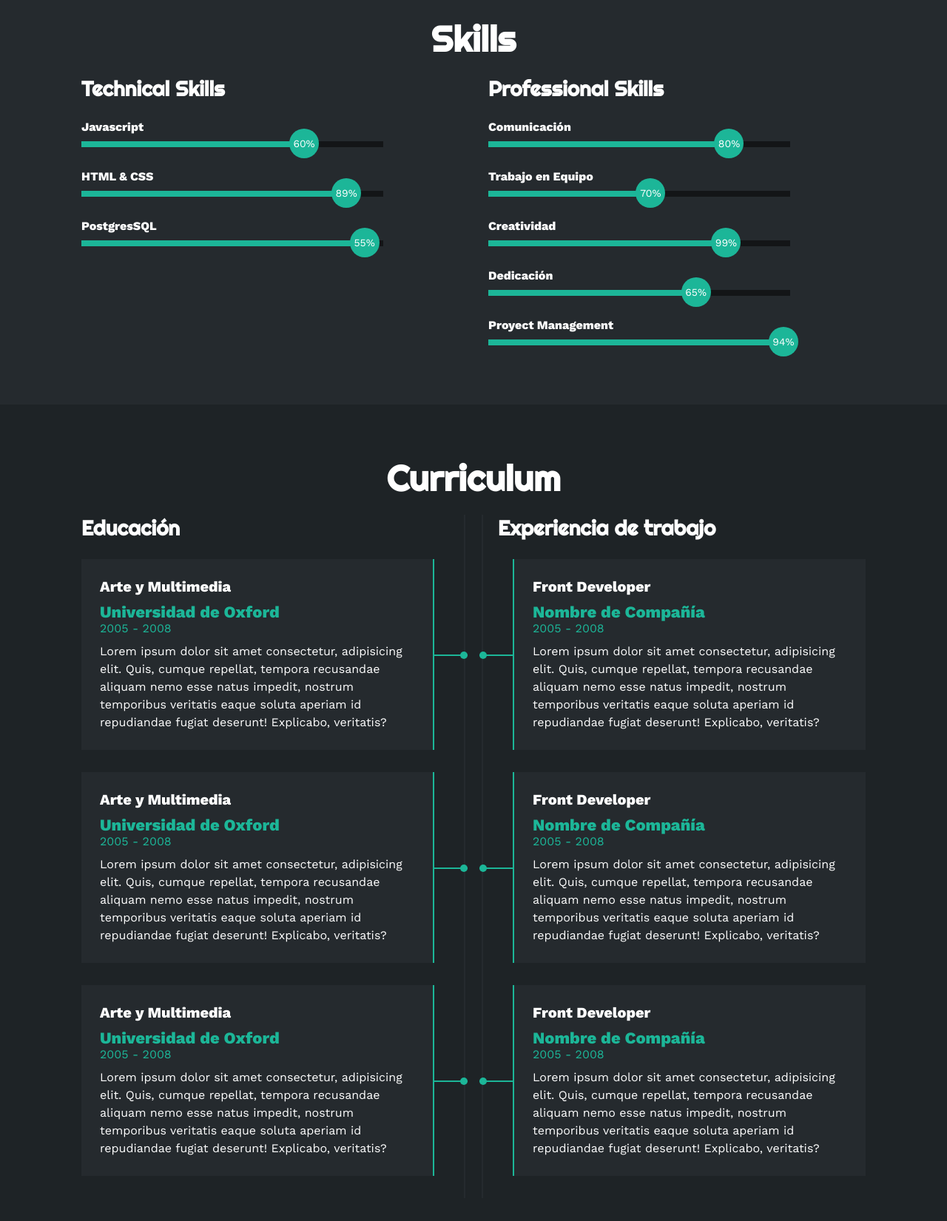
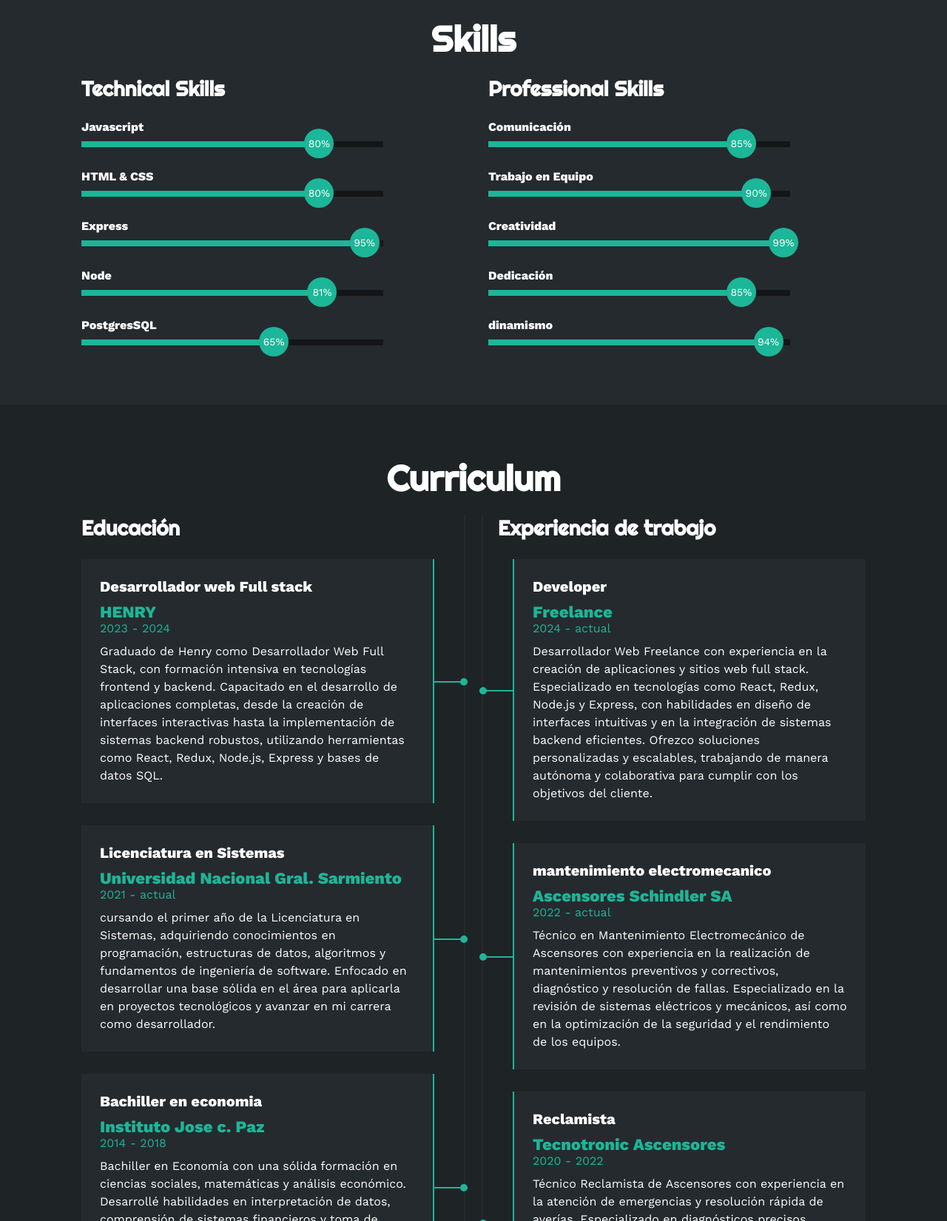
Before and after one commit to joshuaavalo/Portfolio-Joshua, a plain HTML site: page index.html in a window 1280 px wide. Shown: the part 1798-3449 px from the top of the page at 74% size. Drawn offline with nearby package versions, Linux system fonts and the light colour scheme.

Commit message:
actualizacion sobre mi1

```diff
--- a/index.html
+++ b/index.html
@@ -56,7 +56,7 @@
             <p>
                 <span>Hola, soy Joshua Avalo.</span> Un Desarrollador Full Stack apasionado por la tecnología y el deporte.
                 Después de una carrera en el rubro del transporte vertical, decidí redirigir mi camino profesional hacia el mundo IT.
-                Desde inicios de 2023, me he capacitado intensivamente en desarrollo web y actualmente estoy en busca de nuevas oportunidades para aplicar y expandir mis conocimientos.
+                Desde inicios de 2023, me he capacitado intensivamente en el desarrollo web y actualmente estoy buscando nuevas oportunidades para aplicar y expandir mis conocimientos.
                 Durante el último año, he desarrollado aplicaciones web de forma autodidacta, mejorando mis habilidades constantemente.
               </p>
 
@@ -67,7 +67,7 @@
               </ul><br>
 
               <p>
-                A mis 24 años, cuento con una amplia experiencia laboral en el rubro del transporte vertical.
+                A mis 25 años, cuento con una amplia experiencia laboral en el rubro del transporte vertical.
                 Esta experiencia me ha ayudado a desarrollar una mentalidad proactiva, un enfoque en el aprendizaje continuo, y una gran capacidad para resolver problemas bajo presión.
                 Además, me comunico eficazmente en diversos contextos, adaptándome a las necesidades del entorno.
               </p>
@@ -169,7 +169,7 @@
                         <span>Javascript</span>
                         <div class="barra-skill">
                             <div class="progreso">
-                                <span>60%</span>
+                                <span>80%</span>
                             </div>
                         </div>
                     </div>
@@ -177,34 +177,34 @@
                         <span>HTML & CSS</span>
                         <div class="barra-skill">
                             <div class="progreso">
-                                <span>89%</span>
+                                <span>80%</span>
                             </div>
-                        </div>
-                    </div>
-                    <!--
-                    <div class="skill">
-                        {/*<span>Photoshop</span>
-                        <div class="barra-skill">
-                            <div class="progreso">
-                                <span>95%</span>
-                            </div>*/}
                         </div>
                     </div>
 
                     <div class="skill">
-                        <span>Wordpress</span>
+                        <span>Express</span>
+                        <div class="barra-skill">
+                            <div class="progreso">
+                                <span>95%</span>
+                            </div>
+                        </div>
+                    </div>
+
+                    <div class="skill">
+                        <span>Node</span>
                         <div class="barra-skill">
                             <div class="progreso">
                                 <span>81%</span>
                             </div>
                         </div>
                     </div>
-                    -->
+
                     <div class="skill">
                         <span>PostgresSQL</span>
                         <div class="barra-skill">
                             <div class="progreso">
-                                <span>55%</span>
+                                <span>65%</span>
                             </div>
                         </div>
                     </div>
@@ -216,7 +216,7 @@
                         <span>Comunicación</span>
                         <div class="barra-skill">
                             <div class="progreso">
-                                <span>80%</span>
+                                <span>85%</span>
                             </div>
                         </div>
                     </div>
@@ -224,7 +224,7 @@
                         <span>Trabajo en Equipo</span>
                         <div class="barra-skill">
                             <div class="progreso">
-                                <span>70%</span>
+                                <span>90%</span>
                             </div>
                         </div>
                     </div>
@@ -240,12 +240,12 @@
                         <span>Dedicación</span>
                         <div class="barra-skill">
                             <div class="progreso">
-                                <span>65%</span>
+                                <span>85%</span>
                             </div>
                         </div>
                     </div>
                     <div class="skill">
-                        <span>Proyect Management</span>
+                        <span>dinamismo</span>
                         <div class="barra-skill">
                             <div class="progreso">
                                 <span>94%</span>
@@ -265,28 +265,28 @@
                 <div class="col izquierda">
                     <h3>Educación</h3>
                     <div class="item izq">
-                        <h4>Arte y Multimedia</h4>
-                        <span class="casa">Universidad de Oxford</span>
-                        <span class="fecha">2005 - 2008</span>
-                        <p>Lorem ipsum dolor sit amet consectetur, adipisicing elit. Quis, cumque repellat, tempora recusandae aliquam nemo esse natus impedit, nostrum temporibus veritatis eaque soluta aperiam id repudiandae fugiat deserunt! Explicabo, veritatis?</p>
+                        <h4>Desarrollador web Full stack</h4>
+                        <span class="casa">HENRY</span>
+                        <span class="fecha">2023 - 2024</span>
+                        <p>Graduado de Henry como Desarrollador Web Full Stack, con formación intensiva en tecnologías frontend y backend. Capacitado en el desarrollo de aplicaciones completas, desde la creación de interfaces interactivas hasta la implementación de sistemas backend robustos, utilizando herramientas como React, Redux, Node.js, Express y bases de datos SQL.</p>
                         <div class="conectori">
                             <div class="circuloi"></div>
                         </div>
                     </div>
                     <div class="item izq">
-                        <h4>Arte y Multimedia</h4>
-                        <span class="casa">Universidad de Oxford</span>
-                        <span class="fecha">2005 - 2008</span>
-                        <p>Lorem ipsum dolor sit amet consectetur, adipisicing elit. Quis, cumque repellat, tempora recusandae aliquam nemo esse natus impedit, nostrum temporibus veritatis eaque soluta aperiam id repudiandae fugiat deserunt! Explicabo, veritatis?</p>
+                        <h4>Licenciatura en Sistemas</h4>
+                        <span class="casa">Universidad Nacional Gral. Sarmiento</span>
+                        <span class="fecha">2021 - actual</span>
+                        <p>cursando el primer año de la Licenciatura en Sistemas, adquiriendo conocimientos en programación, estructuras de datos, algoritmos y fundamentos de ingeniería de software. Enfocado en desarrollar una base sólida en el área para aplicarla en proyectos tecnológicos y avanzar en mi carrera como desarrollador.</p>
                         <div class="conectori">
                             <div class="circuloi"></div>
                         </div>
                     </div>
                     <div class="item izq">
-                        <h4>Arte y Multimedia</h4>
-                        <span class="casa">Universidad de Oxford</span>
-                        <span class="fecha">2005 - 2008</span>
-                        <p>Lorem ipsum dolor sit amet consectetur, adipisicing elit. Quis, cumque repellat, tempora recusandae aliquam nemo esse natus impedit, nostrum temporibus veritatis eaque soluta aperiam id repudiandae fugiat deserunt! Explicabo, veritatis?</p>
+                        <h4>Bachiller en economia</h4>
+                        <span class="casa">Instituto Jose c. Paz</span>
+                        <span class="fecha">2014 - 2018</span>
+                        <p>Bachiller en Economía con una sólida formación en ciencias sociales, matemáticas y análisis económico. Desarrollé habilidades en interpretación de datos, comprensión de sistemas financieros y toma de decisiones basadas en principios económicos, aplicables tanto en el ámbito académico como profesional.</p>
                         <div class="conectori">
                             <div class="circuloi"></div>
                         </div>
@@ -296,28 +296,28 @@
                 <div class="col derecha">
                     <h3>Experiencia de trabajo</h3>
                     <div class="item der">
-                        <h4>Front Developer</h4>
-                        <span class="casa">Nombre de Compañía</span>
-                        <span class="fecha">2005 - 2008</span>
-                        <p>Lorem ipsum dolor sit amet consectetur, adipisicing elit. Quis, cumque repellat, tempora recusandae aliquam nemo esse natus impedit, nostrum temporibus veritatis eaque soluta aperiam id repudiandae fugiat deserunt! Explicabo, veritatis?</p>
+                        <h4>Developer</h4>
+                        <span class="casa">Freelance</span>
+                        <span class="fecha">2024 - actual</span>
+                        <p>Desarrollador Web Freelance con experiencia en la creación de aplicaciones y sitios web full stack. Especializado en tecnologías como React, Redux, Node.js y Express, con habilidades en diseño de interfaces intuitivas y en la integración de sistemas backend eficientes. Ofrezco soluciones personalizadas y escalables, trabajando de manera autónoma y colaborativa para cumplir con los objetivos del cliente.</p>
                         <div class="conectord">
                             <div class="circulod"></div>
                         </div>
                     </div>
                     <div class="item der">
-                        <h4>Front Developer</h4>
-                        <span class="casa">Nombre de Compañía</span>
-                        <span class="fecha">2005 - 2008</span>
-                        <p>Lorem ipsum dolor sit amet consectetur, adipisicing elit. Quis, cumque repellat, tempora recusandae aliquam nemo esse natus impedit, nostrum temporibus veritatis eaque soluta aperiam id repudiandae fugiat deserunt! Explicabo, veritatis?</p>
+                        <h4>mantenimiento electromecanico</h4>
+                        <span class="casa">Ascensores Schindler SA</span>
+                        <span class="fecha">2022 - actual</span>
+                        <p>Técnico en Mantenimiento Electromecánico de Ascensores con experiencia en la realización de mantenimientos preventivos y correctivos, diagnóstico y resolución de fallas. Especializado en la revisión de sistemas eléctricos y mecánicos, así como en la optimización de la seguridad y el rendimiento de los equipos.</p>
                         <div class="conectord">
                             <div class="circulod"></div>
                         </div>
                     </div>
                     <div class="item der">
-                        <h4>Front Developer</h4>
-                        <span class="casa">Nombre de Compañía</span>
-                        <span class="fecha">2005 - 2008</span>
-                        <p>Lorem ipsum dolor sit amet consectetur, adipisicing elit. Quis, cumque repellat, tempora recusandae aliquam nemo esse natus impedit, nostrum temporibus veritatis eaque soluta aperiam id repudiandae fugiat deserunt! Explicabo, veritatis?</p>
+                        <h4>Reclamista</h4>
+                        <span class="casa">Tecnotronic Ascensores</span>
+                        <span class="fecha">2020 - 2022</span>
+                        <p>Técnico Reclamista de Ascensores con experiencia en la atención de emergencias y resolución rápida de averías. Especializado en diagnósticos precisos, reparaciones inmediatas y mantenimiento correctivo. Hábil en la gestión de situaciones críticas, garantizando la seguridad y el funcionamiento continuo de los equipos, así como en la comunicación efectiva con clientes para coordinar intervenciones y ofrecer soluciones óptimas.</p>
                         <div class="conectord">
                             <div class="circulod"></div>
                         </div>
@@ -335,8 +335,8 @@
                 <div class="proyecto">
                     <img src="img/p1.jpg" alt="">
                     <div class="overlay">
-                        <h3>Diseño Creativo</h3>
-                        <p>Fotografía</p>
+                        <h3>Ecomerce</h3>
+                        <p>Campeones del mundo</p>
                     </div>
                 </div>
                 <div class="proyecto">
@@ -364,14 +364,14 @@
                     <img src="img/p5.jpg" alt="">
                     <div class="overlay">
                         <h3>Diseño Creativo</h3>
-                        <p>Fotografía</p>
+                        <p>Responsive</p>
                     </div>
                 </div>
                 <div class="proyecto">
                     <img src="img/p6.jpg" alt="">
                     <div class="overlay">
-                        <h3>Diseño Creativo</h3>
-                        <p>Fotografía</p>
+                        <h3>Diseñeñando...</h3>
+                        <p>Blog</p>
                     </div>
                 </div>
             </div>
```
Also changed, not shown: estilo.css (+6 -6 lines).
